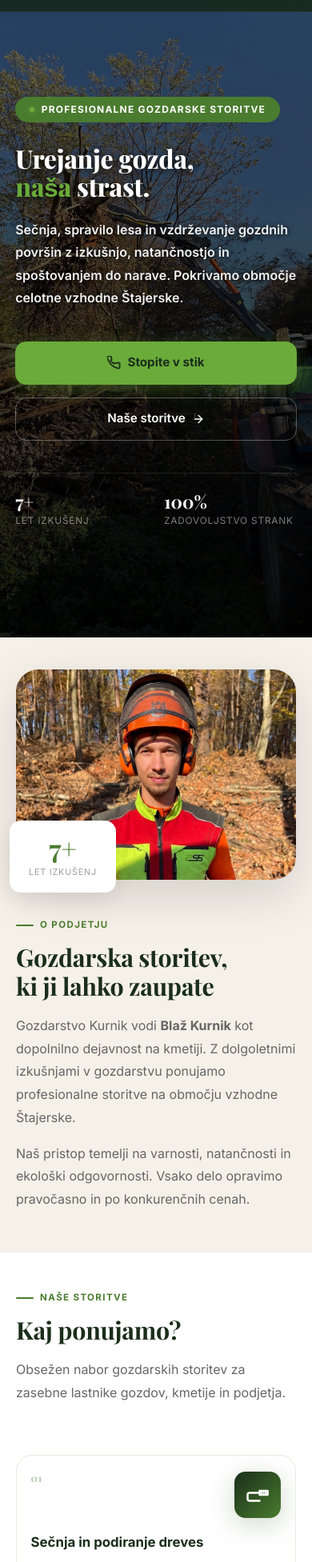
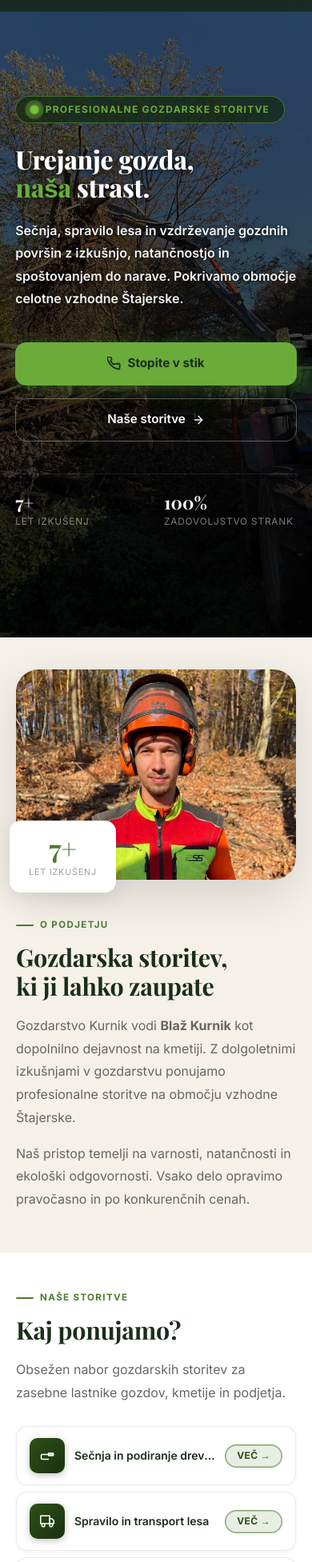
Before and after one commit to custadej/gozdarstvo-kurnik, a Next.js app: page / in a window 390 px wide. Shown: the part 47-2000 px from the top of the page at 80% size. Built offline with nearby package versions, Linux system fonts and the light colour scheme.

Commit message:
redesign

```diff
--- a/next.config.ts
+++ b/next.config.ts
@@ -1,7 +1,7 @@
 import type { NextConfig } from "next";
 
 const nextConfig: NextConfig = {
-  allowedDevOrigins: ['178.172.59.181'],
+  allowedDevOrigins: ['178.172.59.181', '192.168.1.230'],
 };
 
 export default nextConfig;
--- a/src/app/globals.css
+++ b/src/app/globals.css
@@ -47,6 +47,22 @@ body {
   animation: pageIn 0.35s ease forwards;
 }
 @keyframes pageIn { to { opacity: 1; } }
+@keyframes live-dot {
+  0%, 100% { transform: scale(1); }
+  50% { transform: scale(1.25); }
+}
+@keyframes live-ring {
+  0% { transform: scale(1); opacity: 1; }
+  75%, 100% { transform: scale(3); opacity: 0; }
+}
+@keyframes breathe {
+  0%, 100% { transform: scale(1); }
+  50% { transform: scale(1.03); }
+}
+@keyframes gentlePulse {
+  0%, 100% { background: rgba(74,124,47,0.08); border-color: rgba(74,124,47,0.25); box-shadow: none; }
+  50% { background: rgba(74,124,47,0.13); border-color: rgba(74,124,47,0.7); box-shadow: inset 0 0 0 1px rgba(74,124,47,0.3); }
+}
 
 /* ════════════════════════════════
    NAVBAR
@@ -289,9 +305,9 @@ nav.scrolled {
   display: inline-flex;
   align-items: center;
   gap: 9px;
-  background: rgba(106,171,58,0.14);
-  border: 1px solid rgba(106,171,58,0.32);
-  color: var(--green-light);
+  background: rgba(20,40,20,0.75);
+  border: 1px solid rgba(106,171,58,0.5);
+  color: #6aab3a;
   font-size: 0.75rem;
   font-weight: 700;
   letter-spacing: 0.1em;
@@ -301,11 +317,21 @@ nav.scrolled {
   margin-bottom: 1.75rem;
 }
 .hero-badge-dot {
-  width: 6px; height: 6px;
-  background: var(--green-light);
+  width: 10px; height: 10px;
+  background: #7dc040;
   border-radius: 50%;
   flex-shrink: 0;
-  box-shadow: 0 0 6px var(--green-light);
+  position: relative;
+  box-shadow: 0 0 8px rgba(125,192,64,0.9);
+  animation: live-dot 2s ease-in-out infinite;
+}
+.hero-badge-dot::after {
+  content: '';
+  position: absolute;
+  inset: 0;
+  border-radius: 50%;
+  background: rgba(125,192,64,0.7);
+  animation: live-ring 1.5s ease-out infinite;
 }
 
 .hero-title {
@@ -836,6 +862,11 @@ section { padding: 100px 5vw; }
   .gallery-grid { grid-template-columns: 1fr 1fr; gap: 8px; }
   .gallery-grid-item { aspect-ratio: 1; }
   .gallery-grid-item:nth-child(n+5) { display: none; }
+  .gallery-grid-item img { will-change: transform; }
+  .gallery-grid-item:nth-child(1) img { animation: breathe 3s ease-in-out 0s infinite; }
+  .gallery-grid-item:nth-child(2) img { animation: breathe 3s ease-in-out 0.75s infinite; }
+  .gallery-grid-item:nth-child(3) img { animation: breathe 3s ease-in-out 1.5s infinite; }
+  .gallery-grid-item:nth-child(4) img { animation: breathe 3s ease-in-out 2.25s infinite; }
 }
 .btn-show-all {
   display: inline-flex; align-items: center; gap: 6px;
@@ -1164,8 +1195,78 @@ footer {
   .about-grid { margin-bottom: 0; }
   .about-text .section-desc { margin-bottom: 12px; }
 
-  /* Services */
-  .services-grid { gap: 12px; }
+  /* Services — minimalistične horizontalne kartice */
+  .services-grid { gap: 8px; }
+  .services-header { margin-bottom: 28px; }
+  .service-card {
+    flex-direction: row;
+    align-items: center;
+    padding: 14px 16px;
+    gap: 12px;
+    background: white;
+    border: 1px solid rgba(0,0,0,0.08);
+    border-radius: 14px;
+    box-shadow: 0 1px 4px rgba(0,0,0,0.05);
+    min-height: auto;
+    opacity: 0;
+    transform: translateY(20px);
+    transition: opacity 0.4s ease, transform 0.4s ease, background 0.15s ease, border-color 0.15s ease;
+  }
+  .service-card.visible { opacity: 1; transform: translateY(0); }
+  .service-card::before { display: none; }
+  .service-card:hover { transform: translateY(0); }
+  .service-card:active {
+    background: rgba(45,80,22,0.02);
+    border-color: rgba(45,80,22,0.25);
+  }
+  .service-card-top { margin-bottom: 0; flex-shrink: 0; }
+  .service-num { display: none; }
+  .service-icon {
+    width: 44px; height: 44px;
+    border-radius: 10px;
+    background: linear-gradient(135deg, #2d5016 0%, #1a3010 100%);
+    border: none;
+    box-shadow: 0 2px 8px rgba(26,48,16,0.3);
+    flex-shrink: 0;
+  }
+  .service-icon svg { width: 18px; height: 18px; }
+  .service-title {
+    flex: 1;
+    font-size: 14px;
+    font-weight: 600;
+    margin-bottom: 0;
+    text-transform: none;
+    letter-spacing: 0;
+    color: #1a2e1a;
+    white-space: nowrap;
+    overflow: hidden;
+    text-overflow: ellipsis;
+  }
+  .service-desc { display: none; }
+  .service-btn { min-height: auto; flex-shrink: 0; gap: 0; align-self: center; }
+  .service-btn-text { display: none; }
+  .service-btn svg { display: none; }
+  .service-btn::after {
+    content: 'VEČ →';
+    display: block;
+    font-size: 12px;
+    font-weight: 700;
+    color: #2d5016;
+    background: rgba(74,124,47,0.08);
+    border: 1px solid rgba(74,124,47,0.25);
+    border-radius: 20px;
+    padding: 5px 14px;
+    line-height: 1.4;
+    letter-spacing: 0.03em;
+    white-space: nowrap;
+    animation: gentlePulse 2.5s ease-in-out infinite;
+  }
+  .services-grid > .service-card:nth-child(1) .service-btn::after { animation-delay: 0s; }
+  .services-grid > .service-card:nth-child(2) .service-btn::after { animation-delay: 0.4s; }
+  .services-grid > .service-card:nth-child(3) .service-btn::after { animation-delay: 0.8s; }
+  .services-grid > .service-card:nth-child(4) .service-btn::after { animation-delay: 1.2s; }
+  .services-grid > .service-card:nth-child(5) .service-btn::after { animation-delay: 1.6s; }
+  .services-grid > .service-card:nth-child(6) .service-btn::after { animation-delay: 2.0s; }
 
   /* Gallery — show carousel, hide masonry */
   .gallery-masonry { display: none !important; }
@@ -1173,11 +1274,9 @@ footer {
   .gallery-mobile-carousel { display: block; }
 
   .hero-badge {
-    background: #4a7c2f;
-    border: none;
-    color: white;
-    font-weight: 700;
-    opacity: 1;
+    background: rgba(20,40,20,0.75);
+    border: 1px solid rgba(106,171,58,0.5);
+    color: #6aab3a;
   }
   .hero-title {
     font-weight: 900;
@@ -1231,11 +1330,8 @@ footer {
   .about-cta { width: 100%; justify-content: center; }
   .about-badge-box { bottom: -1rem; left: -0.5rem; }
 
-  /* Services — compact cards, hide description */
+  /* Services — single column at 640px (design already set in 768px block) */
   .services-grid { grid-template-columns: 1fr; }
-  .service-card { padding: 1.25rem 1.1rem 1rem; }
-  .service-desc { display: none; }
-  .service-btn { min-height: 48px; }
 
   /* Gallery — masonry/show-all hidden at 768px; carousel handles mobile */
 
@@ -1276,4 +1372,6 @@ footer {
   }
   body { animation: none; opacity: 1; }
   .gsap-fade { opacity: 1; transform: none; }
+  .service-card { opacity: 1 !important; transform: none !important; }
+  .service-btn::after { animation: none !important; }
 }
--- a/src/components/Contact.tsx
+++ b/src/components/Contact.tsx
@@ -14,20 +14,14 @@ export default function Contact() {
   useGSAP(() => {
     if (!sectionRef.current) return;
     const prefersReducedMotion = window.matchMedia('(prefers-reduced-motion: reduce)').matches;
-    const items = sectionRef.current.querySelectorAll('.gsap-fade');
-    if (prefersReducedMotion) {
-      gsap.set(items, { opacity: 1, y: 0 });
-      return;
-    }
+    const items = sectionRef.current.querySelectorAll('.contact-anim');
+    if (prefersReducedMotion) return;
+    gsap.set(items, { opacity: 0, y: 36 });
     items.forEach((el, i) => {
-      gsap.fromTo(
-        el,
-        { opacity: 0, y: 36 },
-        {
-          opacity: 1, y: 0, duration: 0.7, delay: i * 0.12, ease: 'power3.out',
-          scrollTrigger: { trigger: el, start: 'top 88%', once: true },
-        },
-      );
+      gsap.to(el, {
+        opacity: 1, y: 0, duration: 0.7, delay: i * 0.12, ease: 'power3.out',
+        scrollTrigger: { trigger: el, start: 'top 90%', once: true },
+      });
     });
   }, { scope: sectionRef });
 
@@ -59,7 +53,7 @@ export default function Contact() {
   return (
     <section id="contact" ref={sectionRef}>
       <div className="contact-grid">
-        <div className="gsap-fade">
+        <div className="contact-anim">
           <span className="section-tag">Kontakt</span>
           <h2 className="section-title">Stopite v stik z nami</h2>
           <p className="section-desc">Za ponudbe, vprašanja ali sestanek nas kontaktirajte po telefonu ali e-pošti.</p>
@@ -135,7 +129,7 @@ export default function Contact() {
           />
         </div>
 
-        <div className="contact-form gsap-fade">
+        <div className="contact-form contact-anim">
           <h3>Pošljite povpraševanje</h3>
           <form onSubmit={handleSubmit}>
             <div className="form-row">
--- a/src/components/Services.tsx
+++ b/src/components/Services.tsx
@@ -95,26 +95,51 @@ export default function Services() {
   useGSAP(() => {
     if (!sectionRef.current) return;
     const prefersReducedMotion = window.matchMedia('(prefers-reduced-motion: reduce)').matches;
+    if (window.innerWidth < 768) return; // IntersectionObserver handles mobile
     const cards = sectionRef.current.querySelectorAll('.service-card, .services-header');
     if (prefersReducedMotion) {
       gsap.set(cards, { opacity: 1, y: 0 });
       return;
     }
-    const mobile = window.innerWidth < 768;
     cards.forEach((el, i) => {
       gsap.fromTo(
         el,
         { opacity: 0, y: 36 },
         {
           opacity: 1, y: 0,
-          duration: mobile ? 0.35 : 0.7,
-          delay: i * (mobile ? 0.04 : 0.08),
+          duration: 0.7,
+          delay: i * 0.08,
           ease: 'power3.out',
-          scrollTrigger: { trigger: el, start: mobile ? 'top 95%' : 'top 88%', once: true },
+          scrollTrigger: { trigger: el, start: 'top 88%', once: true },
         },
       );
     });
   }, { scope: sectionRef });
+
+  useEffect(() => {
+    if (typeof window === 'undefined' || window.innerWidth >= 768) return;
+    const prefersReducedMotion = window.matchMedia('(prefers-reduced-motion: reduce)').matches;
+    const cards = sectionRef.current?.querySelectorAll<HTMLElement>('.service-card');
+    if (!cards?.length) return;
+    if (prefersReducedMotion) {
+      cards.forEach(card => card.classList.add('visible'));
+      return;
+    }
+    const observer = new IntersectionObserver(
+      (entries) => entries.forEach(e => {
+        if (e.isIntersecting) {
+          e.target.classList.add('visible');
+          observer.unobserve(e.target);
+        }
+      }),
+      { threshold: 0.1 },
+    );
+    cards.forEach((card, i) => {
+      card.style.transitionDelay = `${i * 0.08}s`;
+      observer.observe(card);
+    });
+    return () => observer.disconnect();
+  }, []);
 
   useEffect(() => {
     document.body.style.overflow = activeIdx !== null ? 'hidden' : '';
@@ -142,7 +167,7 @@ export default function Services() {
             <h3 className="service-title">{svc.title}</h3>
             <p className="service-desc">{svc.desc}</p>
             <span className="service-btn">
-              Izvedi več
+              <span className="service-btn-text">Izvedi več</span>
               <svg viewBox="0 0 24 24" fill="none" stroke="currentColor" strokeWidth="2.5" width={14} height={14}>
                 <line x1="5" y1="12" x2="19" y2="12" /><polyline points="12 5 19 12 12 19" />
               </svg>
```
